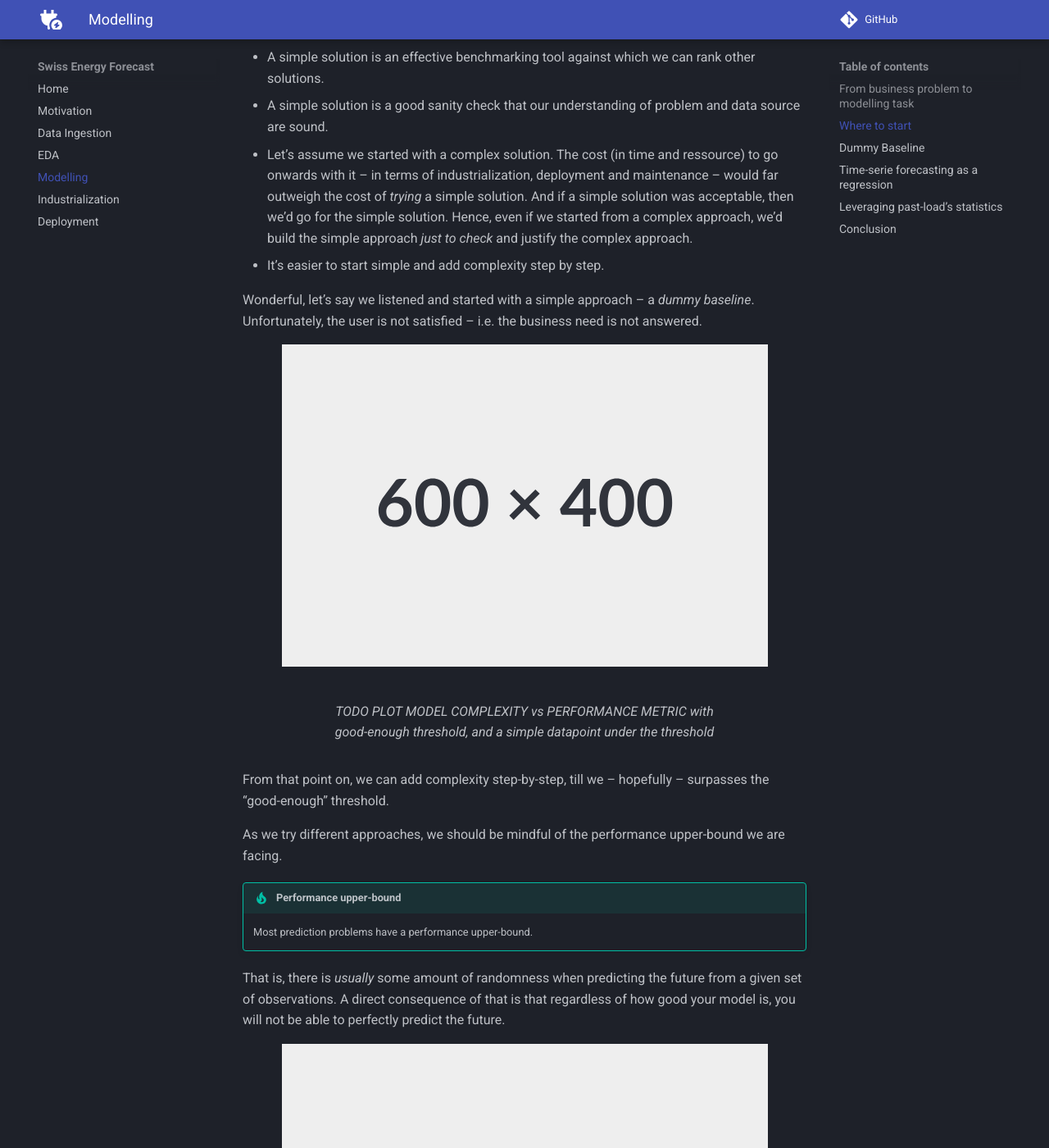
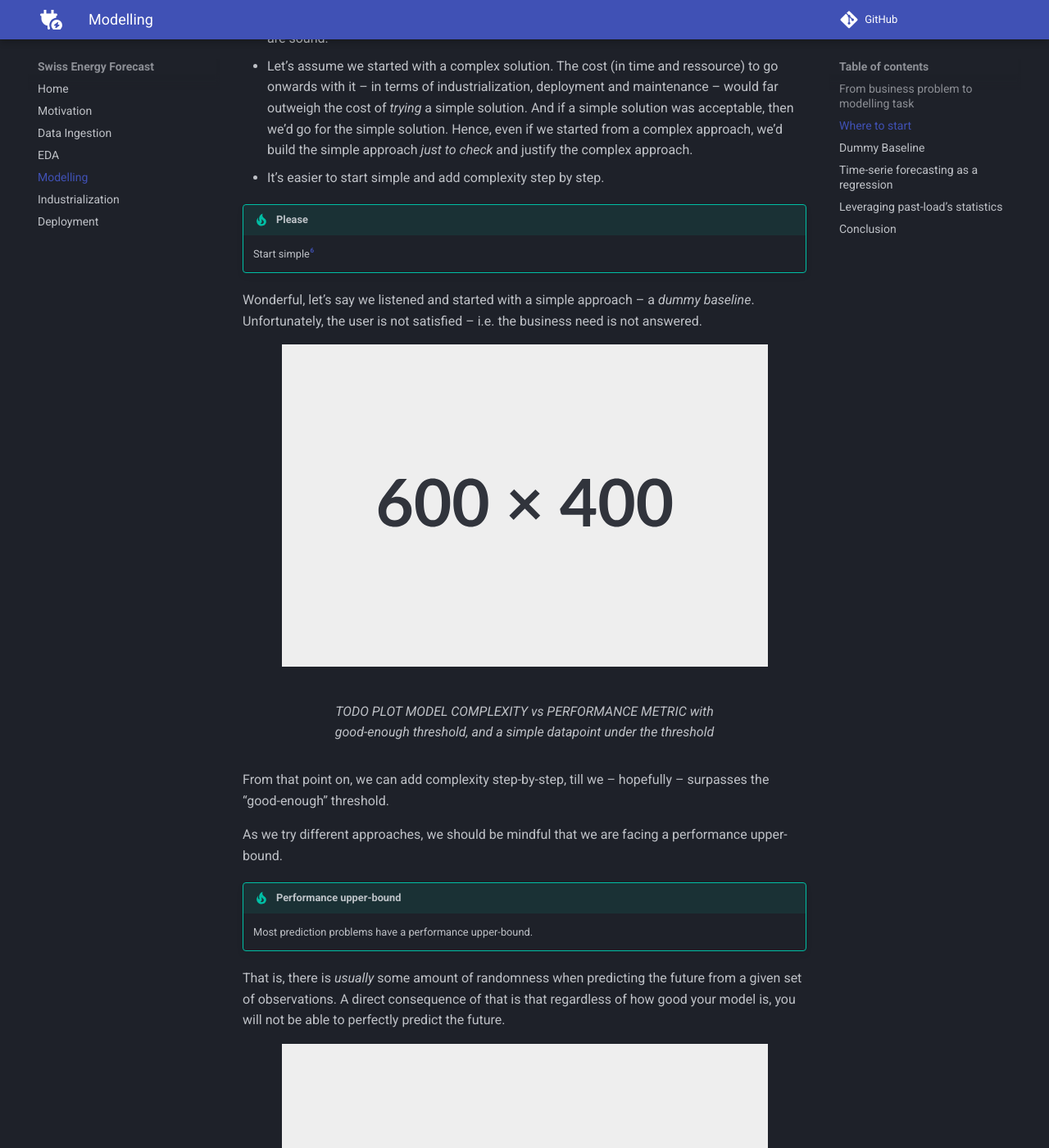
Before and after one commit to arthurgassner/swissenergy-frontend, an MkDocs documentation site: the page built from docs/modelling.md, in a window 1280 px wide and 1400 px high, scrolled down 2308 px. Shown: the whole window at 82% size. Built offline with MkDocs 1.6.1 and Material for MkDocs 9.7.7, drawn with Linux system fonts in a browser that asks for light colours; a script that is not in the unit is left out; comment, search, counter and statistics services are not loaded.

Commit message:
Write up modelling section

```diff
--- a/docs/modelling.md
+++ b/docs/modelling.md
@@ -64,12 +64,6 @@ This "good-enough" threshold is the lowest performance that satisfies the needs
 
 Back at our initial choice, and we have either start simple or complex.
 
-!!! tip "Please"
-    Start simple[^6]
-
-
-[^6]: I am _by far_ not the first person to make that point -- with KISS being one example of it -- but it's so easy to forget that I think it's important to hammer it in.
-
 We **really** should start simple, for many reasons:
 
 - A simple solution might place us above the "good-enough" threshold, saving us a lot of work.
@@ -78,6 +72,12 @@ We **really** should start simple, for many reasons:
 - A simple solution is a good sanity check that our understanding of problem and data source are sound.
 - Let's assume we started with a complex solution. The cost (in time and ressource) to go onwards with it -- in terms of industrialization, deployment and maintenance -- would far outweigh the cost of _trying_ a simple solution. And if a simple solution was acceptable, then we'd go for the simple solution. Hence, even if we started from a complex approach, we'd build the simple approach _just to check_ and justify the complex approach.
 - It's easier to start simple and add complexity step by step.
+
+!!! tip "Please"
+    Start simple[^6]
+
+
+[^6]: I am _by far_ not the first person to make that point -- with KISS being one example of it -- but it's so easy to forget that I think it's important to hammer it in.
 
 Wonderful, let's say we listened and started with a simple approach -- a _dummy baseline_. Unfortunately, the user is not satisfied -- i.e. the business need is not answered.
 
@@ -88,7 +88,7 @@ Wonderful, let's say we listened and started with a simple approach -- a _dummy
 
 From that point on, we can add complexity step-by-step, till we -- hopefully -- surpasses the "good-enough" threshold.
 
-As we try different approaches, we should be mindful of the performance upper-bound we are facing.
+As we try different approaches, we should be mindful that we are facing a performance upper-bound.
 
 !!! tip "Performance upper-bound"
     Most prediction problems have a performance upper-bound.
```
